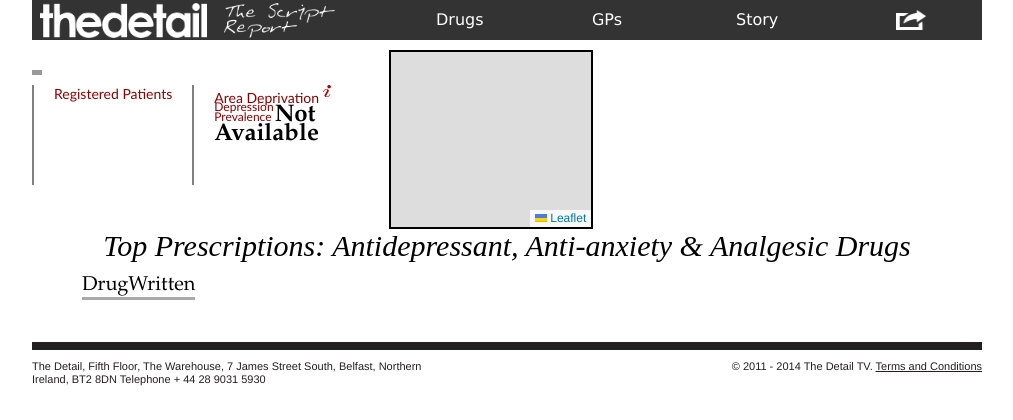
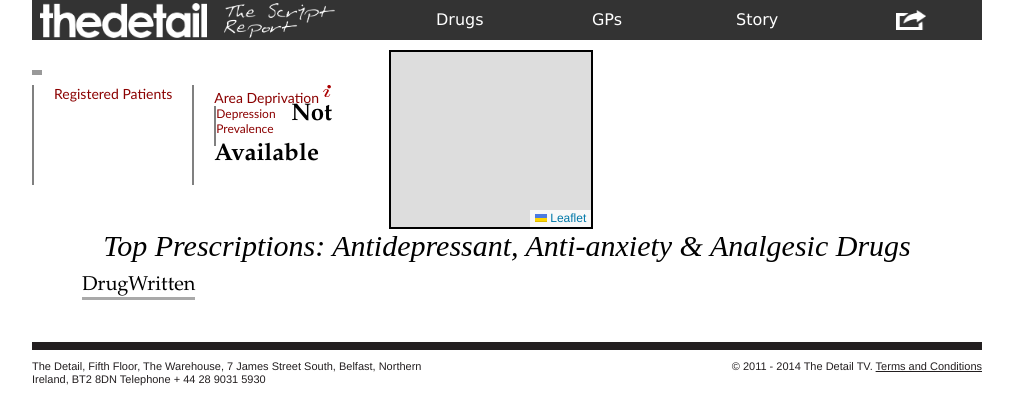
Before and after one commit to hobbes7878/nir-prescription-app, a Django app: template prescript/templates/rx/gp.html in a window 1280 px wide. Shown: the top 420 px of the page, without its empty margins (133-1146 px from the left). Run offline with Django 3.2, Linux system fonts and the light colour scheme; the template is opened without the code that fills it, so the values that code supplies are empty; some libraries are stand-ins or nearby versions.

Commit message:
1-27-13 GP page20

```diff
--- a/prescript/static/rx/css/gp_page.css
+++ b/prescript/static/rx/css/gp_page.css
@@ -49,6 +49,14 @@
 	height:100px;
 }
 
+.gp_demodata_mini{
+	float:left;
+	max-width:75px;
+	padding:0px 0px;
+	border-left:2px solid grey;
+	height:40px;
+}
+
 
 .head_cap{
 	font-family: Futura, "Trebuchet MS", Arial, sans-serif;
@@ -59,7 +67,6 @@
 	font-family: Futura, "Trebuchet MS", Arial, sans-serif;
 	font-size: 12px;
 	color:darkred;
-	line-height: 1px;
 }
 
 .big_int{
--- a/prescript/templates/rx/gp.html
+++ b/prescript/templates/rx/gp.html
@@ -74,12 +74,14 @@
 					{% if gp_info.deprive == '3' %}More Deprived{% endif %}
 					{% if gp_info.deprive == '4' %}Most Deprived{% endif %}
 				</span>
+				<div class="gp_demodata_mini">
 				<span class="head_cap_mini">
-					Depression <br>Prevalence
+					Depression Prevalence
 				</span>
+				</div>
 				<span class="deprived" style="font-size:24px;">
 				{% if gp_info.qof > 0 %}
-				|&nbsp;{{gp_info.qof|percentize}}%
+				&nbsp;{{gp_info.qof|percentize}}%
 				{% else %}
 				Not Available
 				{% endif %}
```
